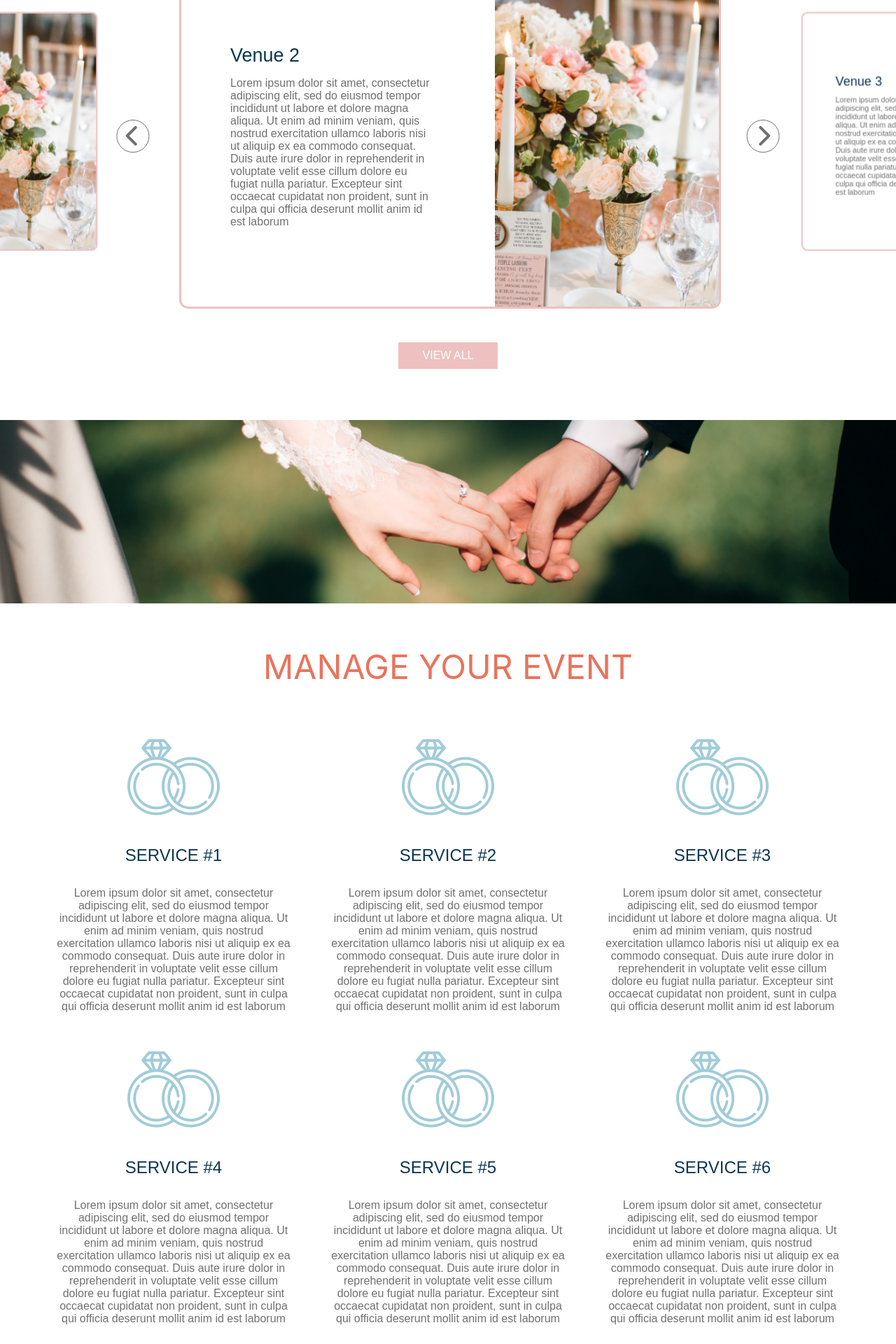
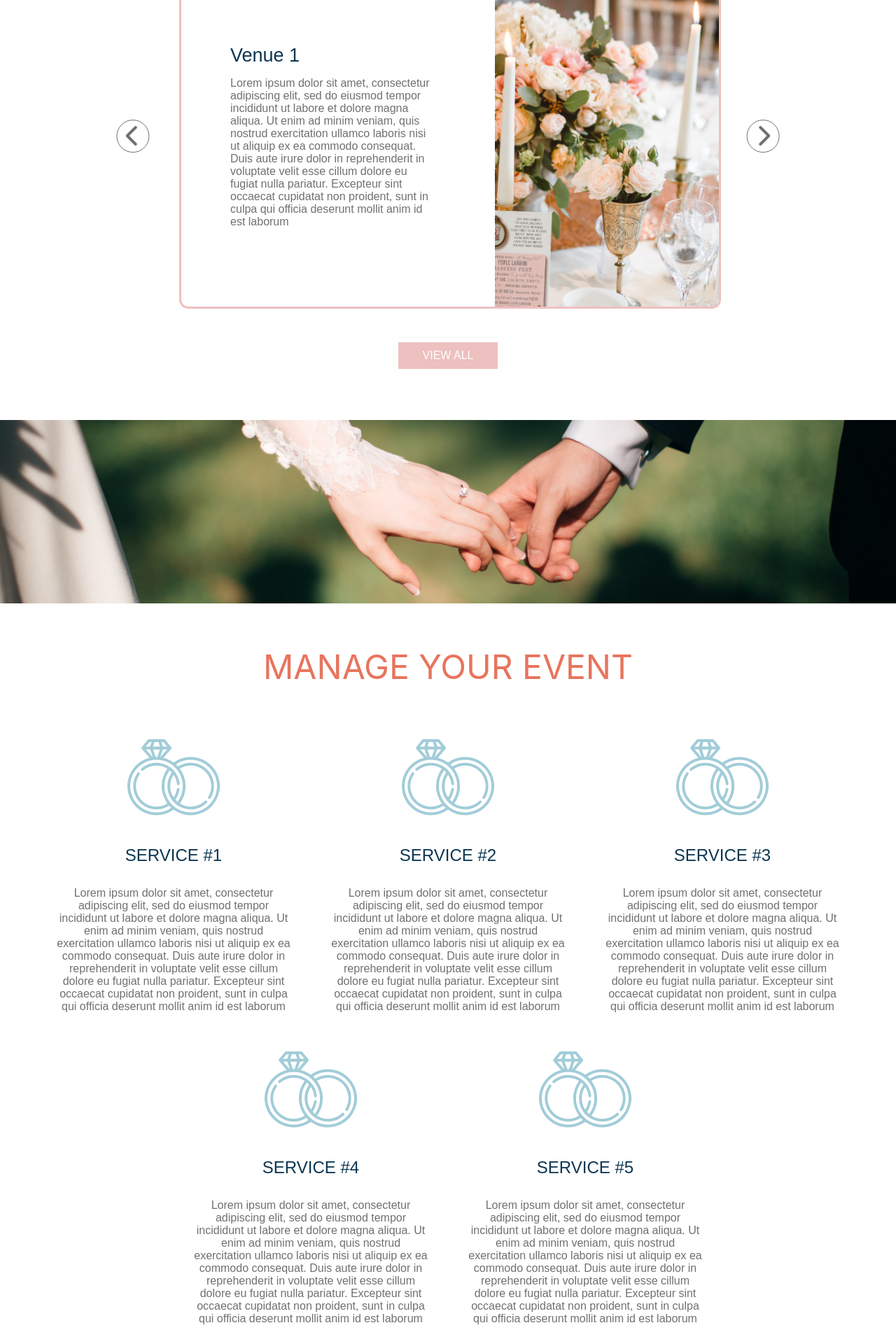
Before and after one commit to SaraBaassiri/Munasabti, a React (Create React App) app: page / in a window 1280 px wide. Shown: the part 1220-3140 px from the top of the page at 70% size. Built offline with nearby package versions, Linux system fonts and the light colour scheme; no server answers; a web font is replaced by a local one.

Commit message:
Update Home.jsx

```diff
--- a/src/Views/Public/Home/Home.jsx
+++ b/src/Views/Public/Home/Home.jsx
@@ -35,20 +35,20 @@ export default function Home() {
       description:
         "Lorem ipsum dolor sit amet, consectetur adipiscing elit, sed do eiusmod tempor incididunt ut labore et dolore magna aliqua. Ut enim ad minim veniam, quis nostrud exercitation ullamco laboris nisi ut aliquip ex ea commodo consequat. Duis aute irure dolor in reprehenderit in voluptate velit esse cillum dolore eu fugiat nulla pariatur. Excepteur sint occaecat cupidatat non proident, sunt in culpa qui officia deserunt mollit anim id est laborum",
     },
-    {
-      id: 2,
-      name: "Venue 2",
-      image: "/images/SliderImageTemp.png",
-      description:
-        "Lorem ipsum dolor sit amet, consectetur adipiscing elit, sed do eiusmod tempor incididunt ut labore et dolore magna aliqua. Ut enim ad minim veniam, quis nostrud exercitation ullamco laboris nisi ut aliquip ex ea commodo consequat. Duis aute irure dolor in reprehenderit in voluptate velit esse cillum dolore eu fugiat nulla pariatur. Excepteur sint occaecat cupidatat non proident, sunt in culpa qui officia deserunt mollit anim id est laborum",
-    },
-    {
-      id: 3,
-      name: "Venue 3",
-      image: "/images/SliderImageTemp.png",
-      description:
-        "Lorem ipsum dolor sit amet, consectetur adipiscing elit, sed do eiusmod tempor incididunt ut labore et dolore magna aliqua. Ut enim ad minim veniam, quis nostrud exercitation ullamco laboris nisi ut aliquip ex ea commodo consequat. Duis aute irure dolor in reprehenderit in voluptate velit esse cillum dolore eu fugiat nulla pariatur. Excepteur sint occaecat cupidatat non proident, sunt in culpa qui officia deserunt mollit anim id est laborum",
-    },
+    // {
+    //   id: 2,
+    //   name: "Venue 2",
+    //   image: "/images/SliderImageTemp.png",
+    //   description:
+    //     "Lorem ipsum dolor sit amet, consectetur adipiscing elit, sed do eiusmod tempor incididunt ut labore et dolore magna aliqua. Ut enim ad minim veniam, quis nostrud exercitation ullamco laboris nisi ut aliquip ex ea commodo consequat. Duis aute irure dolor in reprehenderit in voluptate velit esse cillum dolore eu fugiat nulla pariatur. Excepteur sint occaecat cupidatat non proident, sunt in culpa qui officia deserunt mollit anim id est laborum",
+    // },
+    // {
+    //   id: 3,
+    //   name: "Venue 3",
+    //   image: "/images/SliderImageTemp.png",
+    //   description:
+    //     "Lorem ipsum dolor sit amet, consectetur adipiscing elit, sed do eiusmod tempor incididunt ut labore et dolore magna aliqua. Ut enim ad minim veniam, quis nostrud exercitation ullamco laboris nisi ut aliquip ex ea commodo consequat. Duis aute irure dolor in reprehenderit in voluptate velit esse cillum dolore eu fugiat nulla pariatur. Excepteur sint occaecat cupidatat non proident, sunt in culpa qui officia deserunt mollit anim id est laborum",
+    // },
   ];
 
   return (
@@ -96,7 +96,7 @@ export default function Home() {
             slidesPerView={"auto"}
             spaceBetween={370}
             className="mySwiper"
-            loop
+            loop={tempData.length > 1 ? true : false}
             navigation={true}
             height={500}
             coverflowEffect={{
@@ -158,6 +158,7 @@ export default function Home() {
         <div className="ManageItems">
           <Grid
             container
+            justifyContent={{ xs: "center" }}
             spacing={{ xs: 2, md: 3 }}
             columns={{ xs: 4, sm: 8, md: 12 }}
           >
@@ -241,7 +242,7 @@ export default function Home() {
                 </p>
               </div>
             </Grid>
-            <Grid item xs={2} sm={4} md={4}>
+            {/* <Grid item xs={2} sm={4} md={4}>
               <div className="grid">
                 <img src="/images/filler.png" alt="" />
                 <h4>Service #6</h4>
@@ -256,7 +257,7 @@ export default function Home() {
                   mollit anim id est laborum
                 </p>
               </div>
-            </Grid>
+            </Grid> */}
           </Grid>
         </div>
         <button className="planningButton">Start Planning</button>
```
